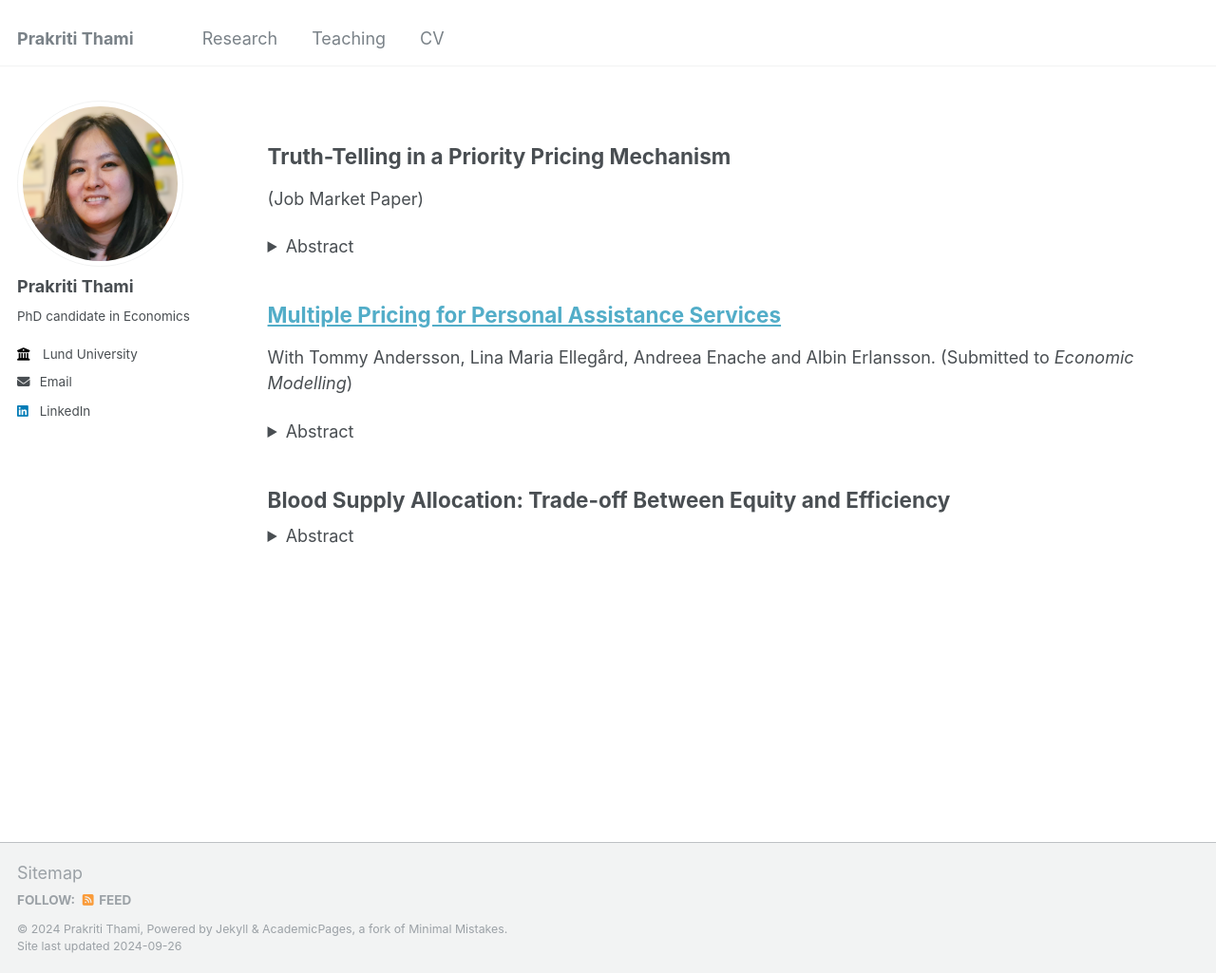
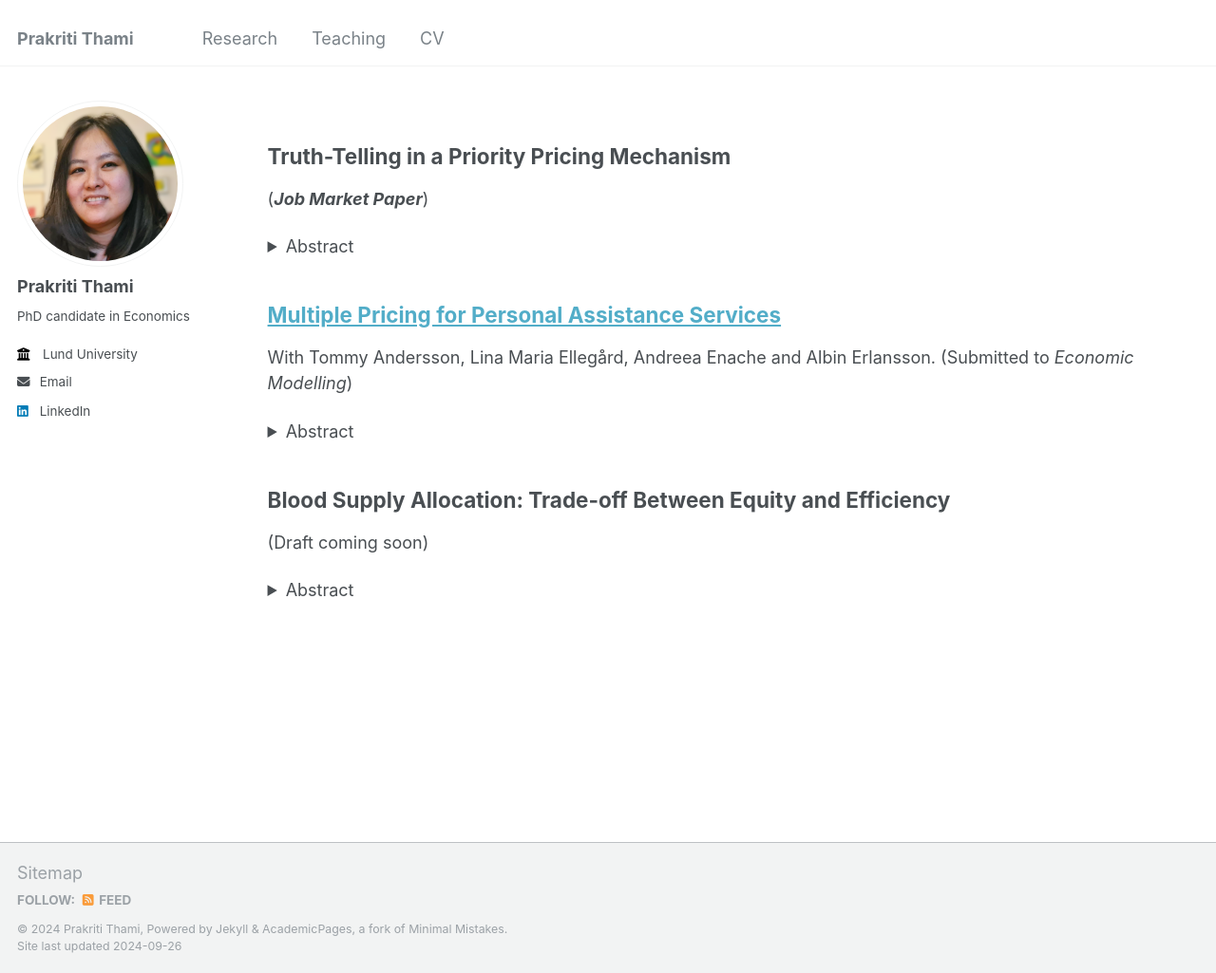
Before and after one commit to prakritithami/prakritithami.github.io, a Jekyll site: the page built from _research/papers.md, in a window 1280 px wide and 1025 px high. Shown: the whole window at 95% size. Built offline with Jekyll 4.4.1, drawn with Linux system fonts in a browser that asks for light colours.

Commit message:
Update papers.md

```diff
--- a/_research/papers.md
+++ b/_research/papers.md
@@ -8,7 +8,7 @@ author_profile: true
 {% include base_path %}
 
 ## Truth-Telling in a Priority Pricing Mechanism
-(Job Market Paper)
+(_**Job Market Paper**_)
 <details>
   <summary>Abstract</summary>
   <p> This paper examines the effects of truth-telling on expected aggregate consumer welfare within a priority pricing (PP) mechanism. Traditional models typically assume that individuals will invariably misrepresent private information if it maximizes their payoff; however, a substantial body of evidence suggests otherwise. Considering this, the expected aggregate consumer welfare of PP is compared to that of uniform pricing schemes, using a model that accounts for truth-telling preferences. The findings indicate that a threshold proportion of non-truthful, low-need agents must be surpassed for PP to enhance welfare. This theoretical insight implies that implementing PP can be advantageous in populations with a low propensity for truth-telling but may reduce welfare in populations with a high propensity for truth-telling. This theory is tested through a pre-registered, online, survey-based experiment. Although the anticipated differential impact between high and low truth-telling groups was not observed, the results provide valuable insights for policy considerations.</p>
@@ -22,6 +22,7 @@ With Tommy Andersson, Lina Maria Ellegård, Andreea Enache and Albin Erlansson.
 </details>
 
 ## Blood Supply Allocation: Trade-off Between Equity and Efficiency
+(Draft coming soon)
 <details>
   <summary>Abstract</summary>
   <p>ABO blood type compatibility can be exploited to attain a more equitable allocation of blood supply across patients with differing blood types. However, in a steady state, pooling procedures that seek to equalize the proportion of patients that get treated across compatible blood types could have an adverse effect on the total flow rate of treated patients. To address this issue, in this paper I derive the criteria which would ensure an efficient allocation and prove that in pairwise iterative pooling procedures as long as this efficiency criterion is satisfied in each step in which blood types are pooled, the final allocation will not be inefficient.</p>
```
